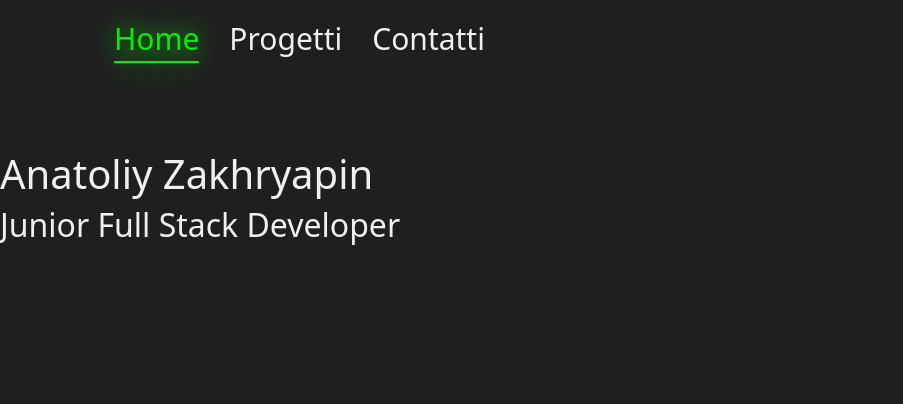
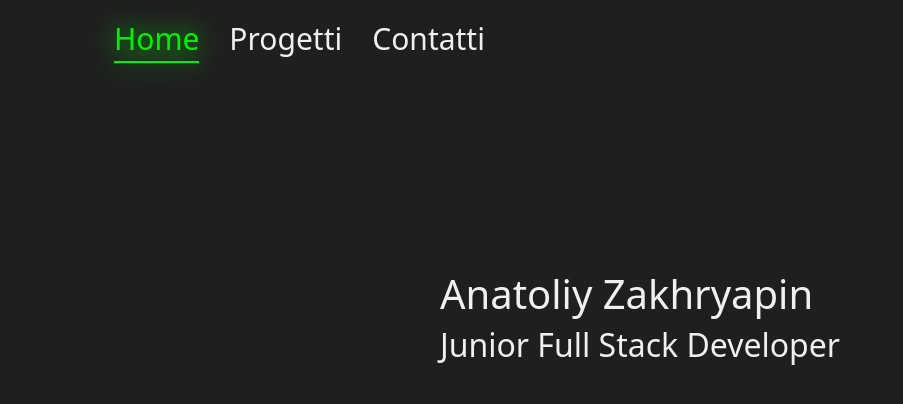
Before and after one commit to AnatoliyZakhryapin/vite-boolfolio, a Vue app: page / in a window 1280 px wide. Shown: the top 404 px of the page, without its empty margins (0-903 px from the left). Built offline with nearby package versions, Linux system fonts and the light colour scheme.

Commit message:
ADD style home-page

```diff
--- a/src/pages/HomePage.vue
+++ b/src/pages/HomePage.vue
@@ -10,9 +10,21 @@ export default {
 </script>
 
 <template>
-    <h1>{{ title }}</h1>
-    <h2>{{ jobtitle }}</h2>
+    <div class="home-page">
+        <div class="container">
+            <div class="row justify-content-center align-content-center ">
+                <div class="col-auto">
+                    <h1 class="fs-1">{{ title }}</h1>
+                    <h2>{{ jobtitle }}</h2>
+                </div>
+            </div>
+        </div>
+    </div>
+
 </template>
 
-<style lang="scss">
+<style lang="scss" scoped>
+    .home-page{
+        padding-top: 15vh;
+    }
 </style>
```
